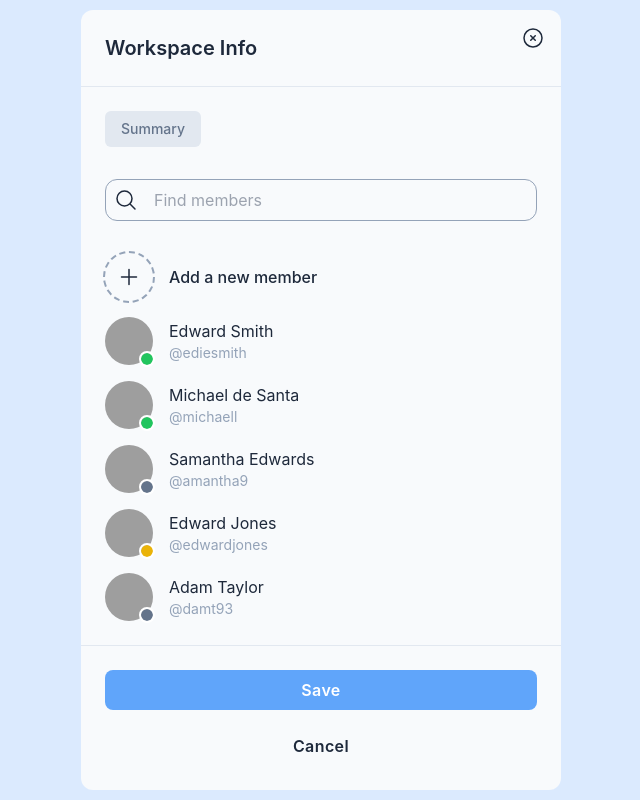
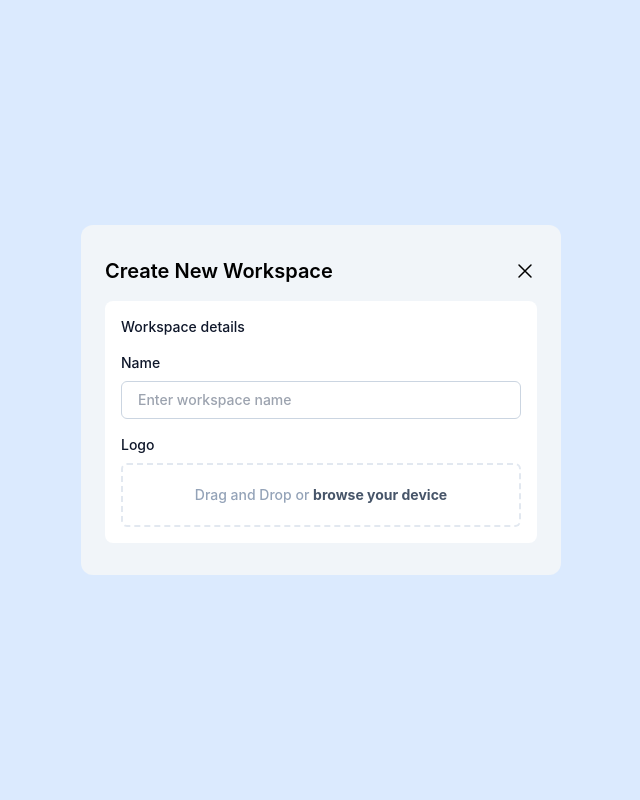
Before and after one commit to phamhuulocforwork/combillUI, a React (Create React App) app: page / in a window 1280 px wide. Shown: the whole page, without its empty margins (319-959 px from the left). Built offline with nearby package versions, Linux system fonts and the light colour scheme; grey boxes are pictures that could not be loaded.

Commit message:
CreateNewWorkSpace

```diff
--- a/package.json
+++ b/package.json
@@ -39,7 +39,7 @@
   },
   "devDependencies": {
     "prettier": "^3.2.5",
-    "prettier-plugin-tailwindcss": "^0.5.11",
+    "prettier-plugin-tailwindcss": "^0.5.14",
     "tailwindcss": "^3.4.1"
   }
 }
--- a/prettier.config.cjs
+++ /dev/null
@@ -1,4 +0,0 @@
-// prettier.config.js
-module.exports = {
-  plugins: ['prettier-plugin-tailwindcss'],
-}
--- a/src/App.jsx
+++ b/src/App.jsx
@@ -1,9 +1,9 @@
-import WorkspaceInfo from './features/WorkspaceInfo'
+import CreateNewWorkSpace from './features/CreateNewWorkSpace'
 
 function App() {
   return (
     <div className="flex items-center justify-center bg-blue-100 w-full h-screen gap-8">
-      <WorkspaceInfo></WorkspaceInfo>
+      <CreateNewWorkSpace></CreateNewWorkSpace>
     </div>
   )
 }
--- a/src/features/CreateNewWorkSpace/index.jsx
+++ b/src/features/CreateNewWorkSpace/index.jsx
@@ -26,10 +26,19 @@ export default function CreateNewWorkSpace() {
           <div className="flex flex-col gap-2">
             <label htmlFor="">Name</label>
             <input
-              className="py-2 px-4 outline-none border border-slate-400 rounded-md"
+              className="py-2 px-4 outline-none border-solid border border-slate-300 rounded-md"
               type="text"
               placeholder="Enter workspace name"
             />
+          </div>
+          <div className="flex flex-col gap-2">
+            <label htmlFor="">Logo</label>
+            <div className="flex items-center justify-center py-2 px-4 outline-none border-dashed min-h-16 border-2 text-slate-400 border-slate-200 rounded-md">
+              <p>
+                Drag and Drop or{' '}
+                <strong className="text-slate-600">browse your device</strong>
+              </p>
+            </div>
           </div>
         </div>
       </form>
```
Also changed, not shown: 2 other files (tests, documents, lock files or other folders).
